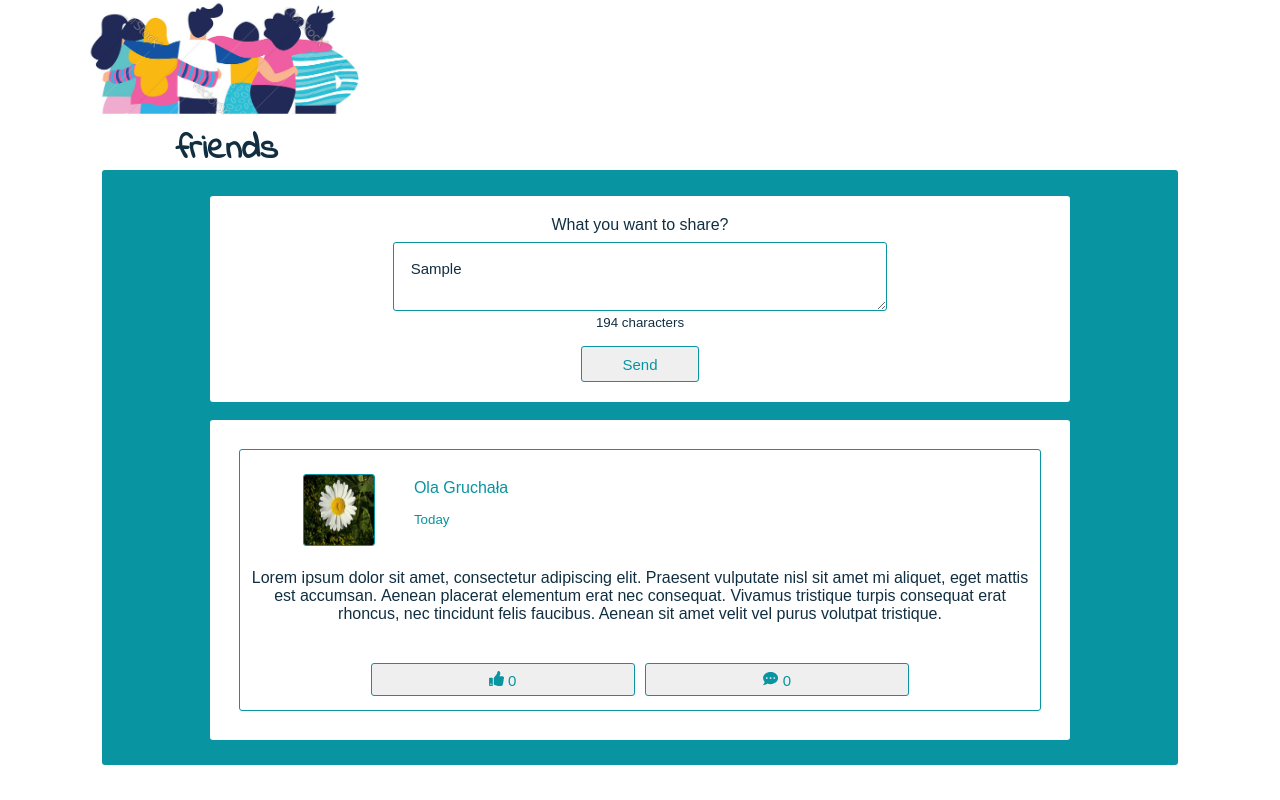
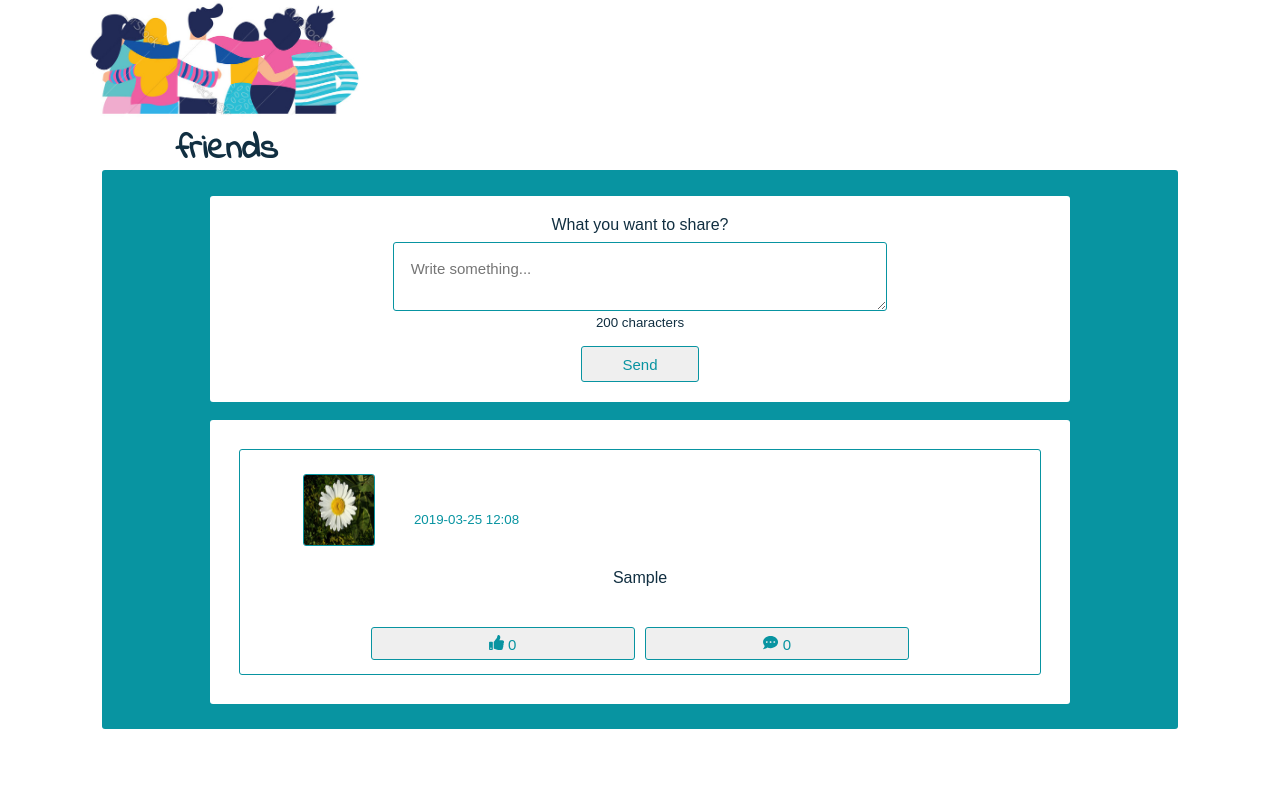
Before and after one commit to olagruchala/my-friends, a React (Create React App) app: page / in a window 1280 px wide. Both pictures are taken after typing "Sample" into the empty fields and a click on the button "Send". Built offline with nearby package versions, Linux system fonts and the light colour scheme.

Commit message:
WIP Local storage for StatusCreate component

```diff
--- a/src/App.css
+++ b/src/App.css
@@ -170,7 +170,6 @@ div.author img {
 }
 
 textarea.comment_create {
-  display: none;
   clear: both;
   padding: 2%;
   font-size: 15px;
@@ -182,10 +181,9 @@ textarea.comment_create {
 }
 
 div.comment_list {
-  border: 1px solid green;
+  border: 1px solid red;
   width: 70%;
   margin: 0% 10%;
   padding: 5% 5%;
   text-align: center;
-  display: none;
 }
--- a/src/App.js
+++ b/src/App.js
@@ -1,7 +1,6 @@
 import React, { Component } from 'react';
 import './App.css';
 import Header from "./Header";
-import StatusAdded from "./StatusAdded";
 import StatusCreate from "./StatusCreate";
 
 class App extends Component {
@@ -13,10 +12,6 @@ class App extends Component {
           <Header />
           <div className="container">
             <StatusCreate maxLetters = {200} />
-            <br></br>
-            <div id="status_container">
-              <StatusAdded />
-            </div>
           </div>
         </div>
     );
--- a/src/CommentPanel.js
+++ b/src/CommentPanel.js
@@ -11,12 +11,12 @@ class CommentPanel extends React.Component {
             likesNumber: 0,
             likesFlag: false,
             commentsNumber: 0,
-            commentsFlag: false
+            commentsFlag: false,
+            // displayComments: false
         };
 
         this.likeHandler = this.likeHandler.bind(this);
         this.commentHandler = this.commentHandler.bind(this);
-
     }
 
     // componentDidMount() {
@@ -49,17 +49,36 @@ class CommentPanel extends React.Component {
         if (this.state.commentsFlag) {
             this.setState(prevState => ({
                 commentsFlag: false,
-                commentsNumber:  prevState.commentsNumber - 1
+                commentsNumber:  prevState.commentsNumber - 1,
+                // displayComments: !prevState.displayComments
+
             }), callback)
         } else {
             this.setState(prevState => ({
                 commentsFlag: true,
-                commentsNumber:  prevState.commentsNumber + 1
+                commentsNumber:  prevState.commentsNumber + 1,
+                // displayComments: !prevState.displayComments
             }), callback)
         }
     }
 
     render (){
+
+        // let comm = null;
+        // if (this.state.displayComments) {
+        //     comm = (
+        //         <div>
+        //             <textarea rows="1" cols="30"
+        //                   className="comment_create"
+        //                   placeholder="Write a comment..."
+        //             >
+        //             </textarea>
+        //             <div className="comment_list">comment list</div>
+        //         </div>
+        //     )
+        //
+        // }
+
         return (
             <div className="comment_panel">
 
@@ -81,18 +100,11 @@ class CommentPanel extends React.Component {
                     <span>{this.state.commentsNumber}</span>
                 </button>
 
-                <textarea rows="1" cols="30"
-                          className="comment_create"
-                          placeholder="Write a comment..."
-                >
-                </textarea>
-                <div className="comment_list">comment_list</div>
+                {/*{comm}*/}
 
             </div>
         )
     }
 }
 
-
-
 export default CommentPanel;
--- a/src/StatusAdded.js
+++ b/src/StatusAdded.js
@@ -3,32 +3,33 @@ import React from "react";
 import CommentPanel from "./CommentPanel";
 
 
-
+// todo
 class StatusAdded extends React.Component {
     constructor(props) {
         super(props);
-        this.state= {
-            data: {}
+        this.state = {
+            // like: {},
+            // comment: {}
         }
     }
 
-    render () {
+    render() {
+
+        const {txtValue, date, name} = this.props;
+
         return (
             <div className="status_added">
 
                 <div className="author">
                     <img className="author_img" src={margaretka} alt="user"></img>
-                    <p className="author_name">Ola Gruchała</p>
-                    <small className="status_data">Today</small>
+                    <p className="author_name">{name}</p>
+                    <small className="status_data">{date}</small>
                 </div>
+                {/*todo: długie textValue nie zawija się i nie mieści w divie*/}
+                <div className="status_content">{txtValue}</div>
 
-                <div className="status_content">Lorem ipsum dolor sit amet, consectetur adipiscing elit.
-                    Praesent vulputate nisl sit amet mi aliquet, eget mattis est accumsan. Aenean placerat
-                    elementum erat nec consequat. Vivamus tristique turpis consequat erat rhoncus, nec tincidunt
-                    felis faucibus. Aenean sit amet velit vel purus volutpat tristique.
-                </div>
-
-                <CommentPanel />
+                {/*todo: przekazać this.state z CommentPanel jako propsy*/}
+                <CommentPanel/>
             </div>
         )
     }
--- a/src/StatusCreate.js
+++ b/src/StatusCreate.js
@@ -1,42 +1,75 @@
 import React from "react";
+import StatusAdded from "./StatusAdded";
 
+const STORAGE_NAME = "statuses";
 
 class StatusCreate extends React.Component {
-    constructor() {
-        super ();
-        this.state = {
+    constructor(props) {
+        super(props);
+        // JSON.parse(localStorage.getItem(STORAGE_NAME)) ||
+        this.state =  {
+            statusArr: [],
             letters: 0,
-            data: {}
+            textareaValue: ""
         };
 
         this.sendStatus = this.sendStatus.bind(this);
-        this.handleChange = this.handleChange.bind(this);
+        this.textareaHandle = this.textareaHandle.bind(this);
     }
 
-    handleChange (e) {
+    textareaHandle (e) {
         this.setState({
-            letters: e.target.value.length
+            letters: e.target.value.length,
+            textareaValue: e.target.value
         });
     };
 
-    sendStatus (profile, data, contnet) {
-        console.log("STATUS WYSYŁAM");
+    // todo: pobierz "name" profilu za pomocą pop-up
 
-    }
+    sendStatus () {
+        const dateInJSON = ((new Date()).toJSON()).substring(0, 16).replace("T", " ");
 
-    render () {
+        let callback = () => {localStorage.setItem(STORAGE_NAME, JSON.stringify(this.state));
+            console.log(this.state.statusArr)};
+
+        // let arr = this.state.statusArr;
+        // arr.push(<StatusAdded key={arr.length + 1} txtValue={this.state.textareaValue} date={dateInJSON} />);
+
+        this.setState( prevState => ({
+            statusArr: [ <StatusAdded key={this.state.statusArr.length + 1} txtValue={this.state.textareaValue} date={dateInJSON} />, ...prevState.statusArr ],
+            letters: 0,
+            textareaValue: ""
+        }), callback);
+
+    };
+
+    render() {
+
+        // let fromLocal = JSON.parse(localStorage.getItem(STORAGE_NAME));
+        // console.log(fromLocal);
+
+
+        const maxLetters = this.props;
+
         return (
+            <div>
                 <div id="status_create">
                     <p>What you want to share?</p>
                     <textarea rows="2" cols="70"
                               placeholder="Write something..."
-                          onChange={this.handleChange}
+                              onChange={this.textareaHandle}
                               name="message"
-                          maxLength={this.props.maxLetters}
+                              maxLength={maxLetters}
+                              value={this.state.textareaValue}
                     >
                 </textarea>
                     <small>{this.props.maxLetters - this.state.letters} characters</small>
                     <button id="send" onClick={this.sendStatus}>Send</button>
+                </div>
+                <br/>
+                <div id="status_container">
+                    {this.state.statusArr}
+                </div>
             </div>
         )
     }
```
Lines whose indentation alone changed are shown as unchanged.
